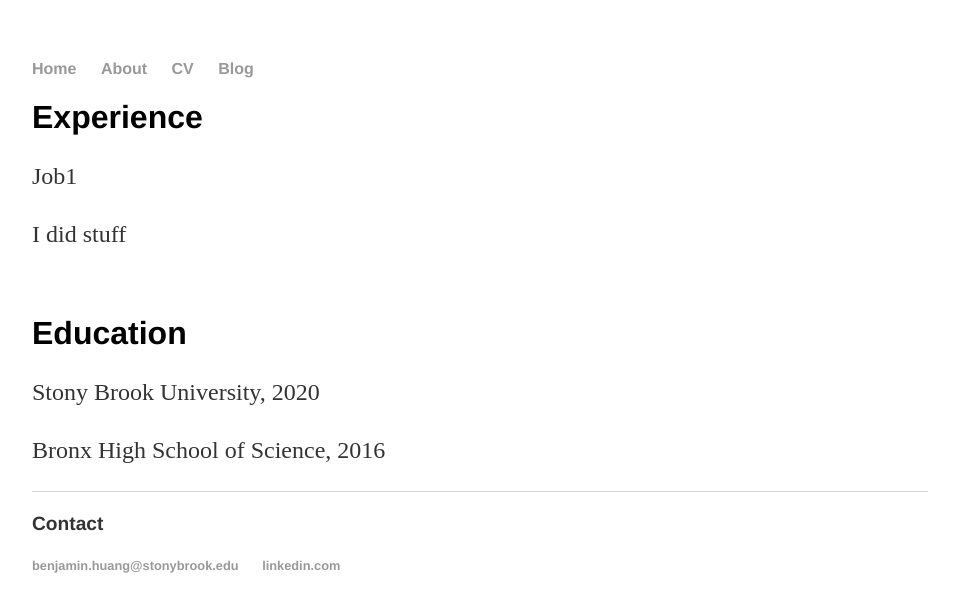
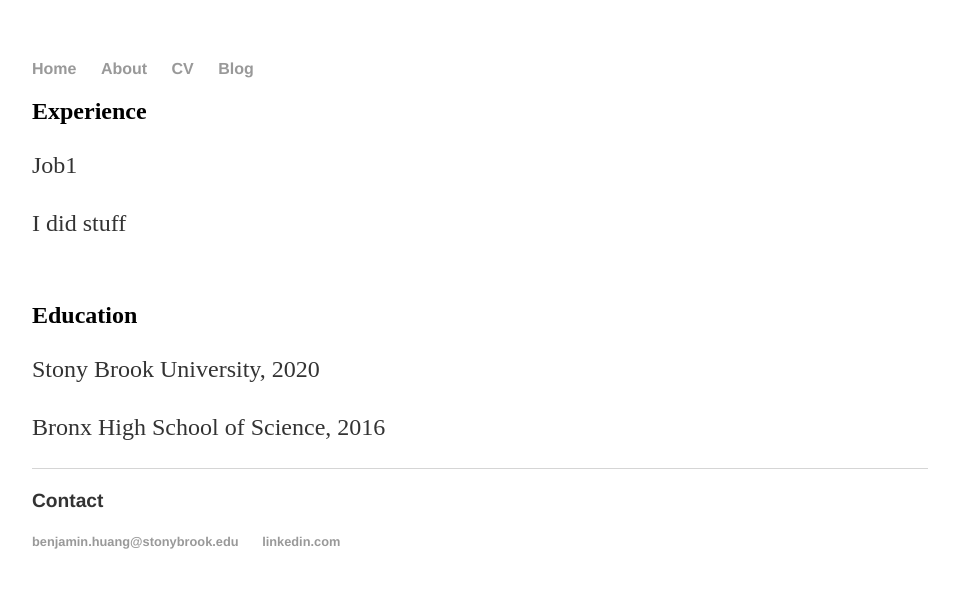
Before and after one commit to benjaminhuang13/benjaminhuang13.github.io, a Jekyll site: the page built from cv/index.html, in a window 1280 px wide. Shown: the top 612 px of the page, without its empty margins (160-1119 px from the left). Built offline with Jekyll 4.4.1, drawn with Linux system fonts in a browser that asks for light colours.

Commit message:
Update index.html

```diff
--- a/cv/index.html
+++ b/cv/index.html
@@ -2,13 +2,11 @@
 layout: default
 title: cv
 ---
-<div class="blurb">
   <title>CV</title>
-  <h1>Experience</h1>
-  <p>Job1</p>
+  <h2>Experience</h2>
+ 	<p>Job1</p>
 	<p>I did stuff</p>
 	<br>
-<h1>Education</h1>
-  <p>Stony Brook University, 2020</p>
+   <h2>Education</h2>
+	<p>Stony Brook University, 2020</p>
 	<p>Bronx High School of Science, 2016</p>
-</div><!-- /.blurb -->
```
